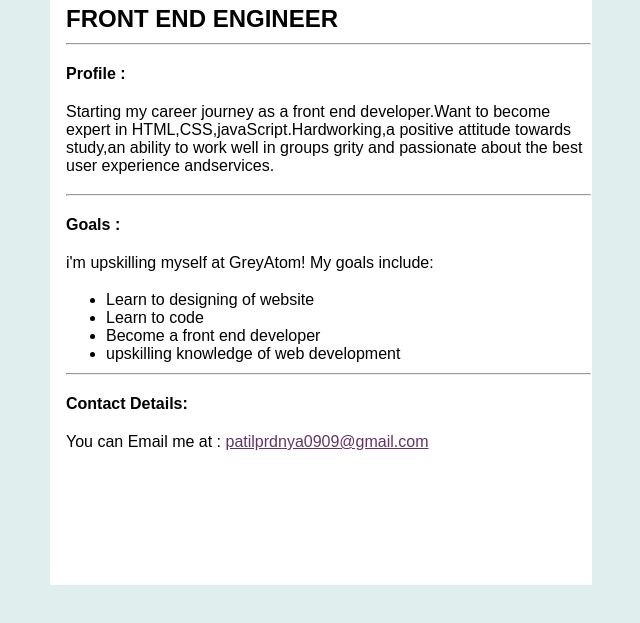
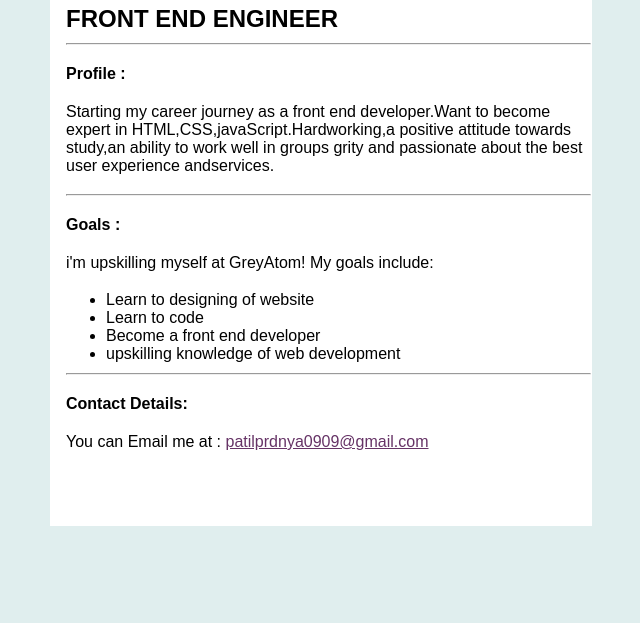
Before and after one commit to pradnya9998/personal-portfolio-page, a plain HTML site: page index.html in a window 1280 px wide. Shown: the part 51-674 px from the top of the page, without its empty margins (380-1020 px from the left). Drawn offline with Linux system fonts and the light colour scheme.

Commit message:
added solution

```diff
--- a/Style.css
+++ b/Style.css
@@ -15,7 +15,7 @@ body{
     border:40px;
     margin-top: 6px;
     margin-left: 140px;
-    height: 590px;
+    height: 531.344px;
     padding-top: 0;
     padding-left: 1em;
     padding-right: 1px;
```
